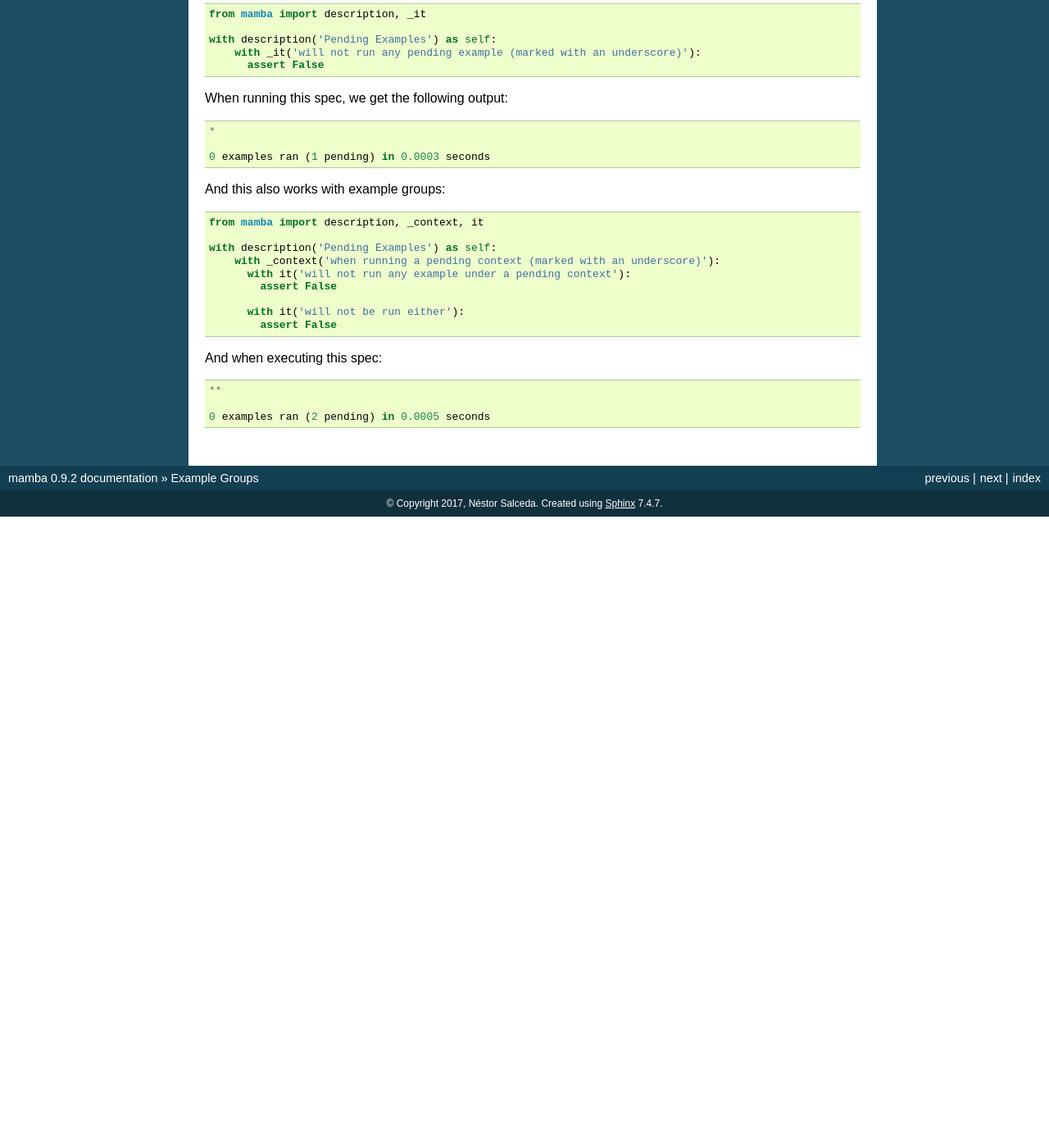
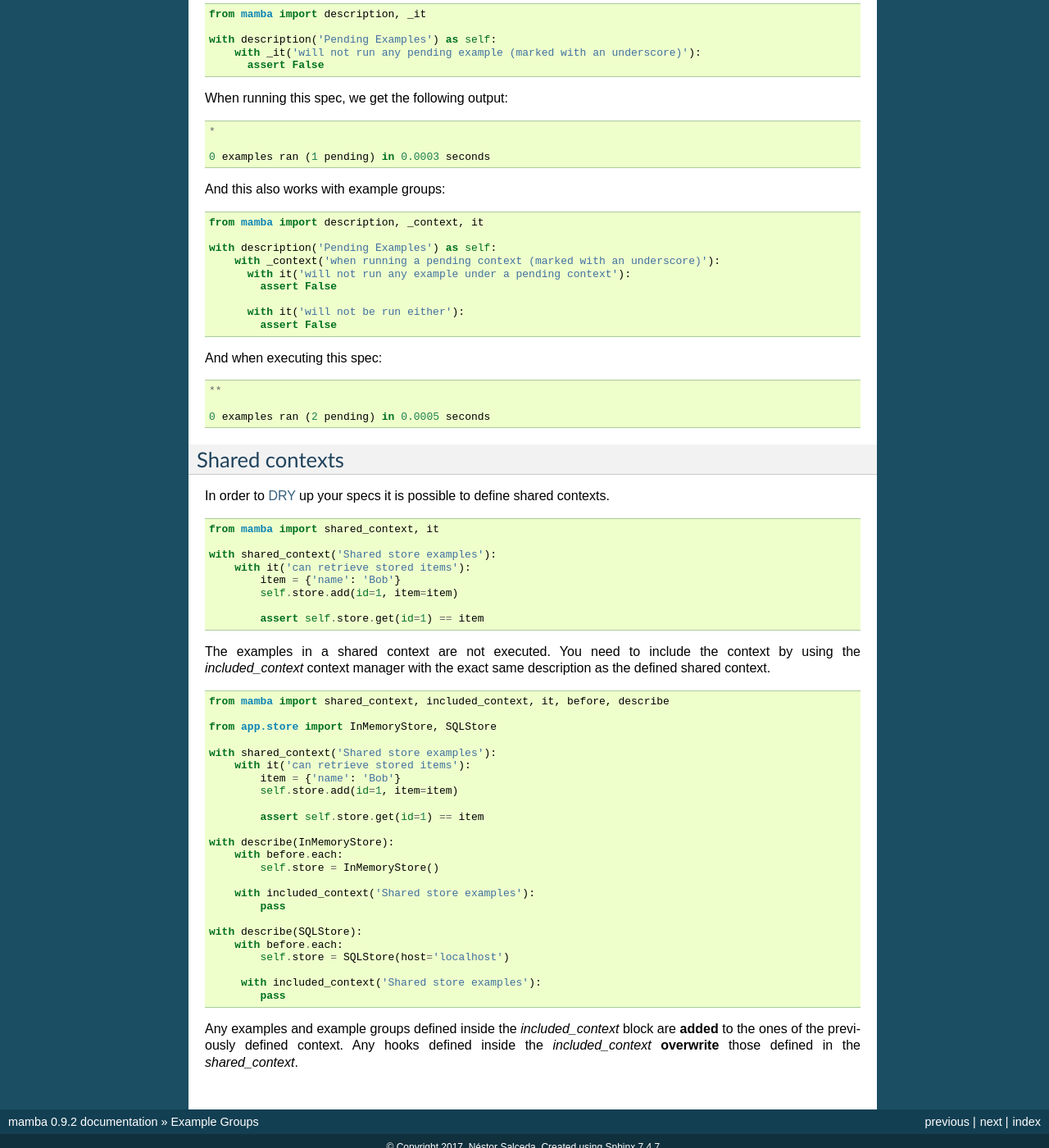
Before and after one commit to nestorsalceda/mamba, a Sphinx documentation site: the page built from docs/example-groups.rst, in a window 1280 px wide and 1400 px high, scrolled down 1057 px. Shown: the whole window at 82% size. Built offline with Sphinx 7.4.7, drawn with Linux system fonts in a browser that asks for light colours; before the commit the page ends 1687 px from its top, so only the background shows below that.

Commit message:
Add documentation for shared contexts

```diff
--- a/docs/example-groups.rst
+++ b/docs/example-groups.rst
@@ -94,3 +94,51 @@ And when executing this spec:
   **
 
   0 examples ran (2 pending) in 0.0005 seconds
+
+Shared contexts
+---------------
+
+In order to `DRY <https://en.wikipedia.org/wiki/Don%27t_repeat_yourself>`_ up your specs it is possible to define shared contexts.
+
+.. code-block:: python
+
+  from mamba import shared_context, it
+
+  with shared_context('Shared store examples'):
+      with it('can retrieve stored items'):
+          item = {'name': 'Bob'}
+          self.store.add(id=1, item=item)
+
+          assert self.store.get(id=1) == item
+
+The examples in a shared context are not executed. You need to include the context by using the `included_context` context manager with the exact same description as the defined shared context.
+
+.. code-block:: python
+
+  from mamba import shared_context, included_context, it, before, describe
+
+  from app.store import InMemoryStore, SQLStore
+
+  with shared_context('Shared store examples'):
+      with it('can retrieve stored items'):
+          item = {'name': 'Bob'}
+          self.store.add(id=1, item=item)
+
+          assert self.store.get(id=1) == item
+
+  with describe(InMemoryStore):
+      with before.each:
+          self.store = InMemoryStore()
+
+      with included_context('Shared store examples'):
+          pass
+
+  with describe(SQLStore):
+      with before.each:
+          self.store = SQLStore(host='localhost')
+
+       with included_context('Shared store examples'):
+          pass
+
+Any examples and example groups defined inside the `included_context` block are **added** to the ones of the previously defined context.
+Any hooks defined inside the `included_context` **overwrite** those defined in the `shared_context`.
```
